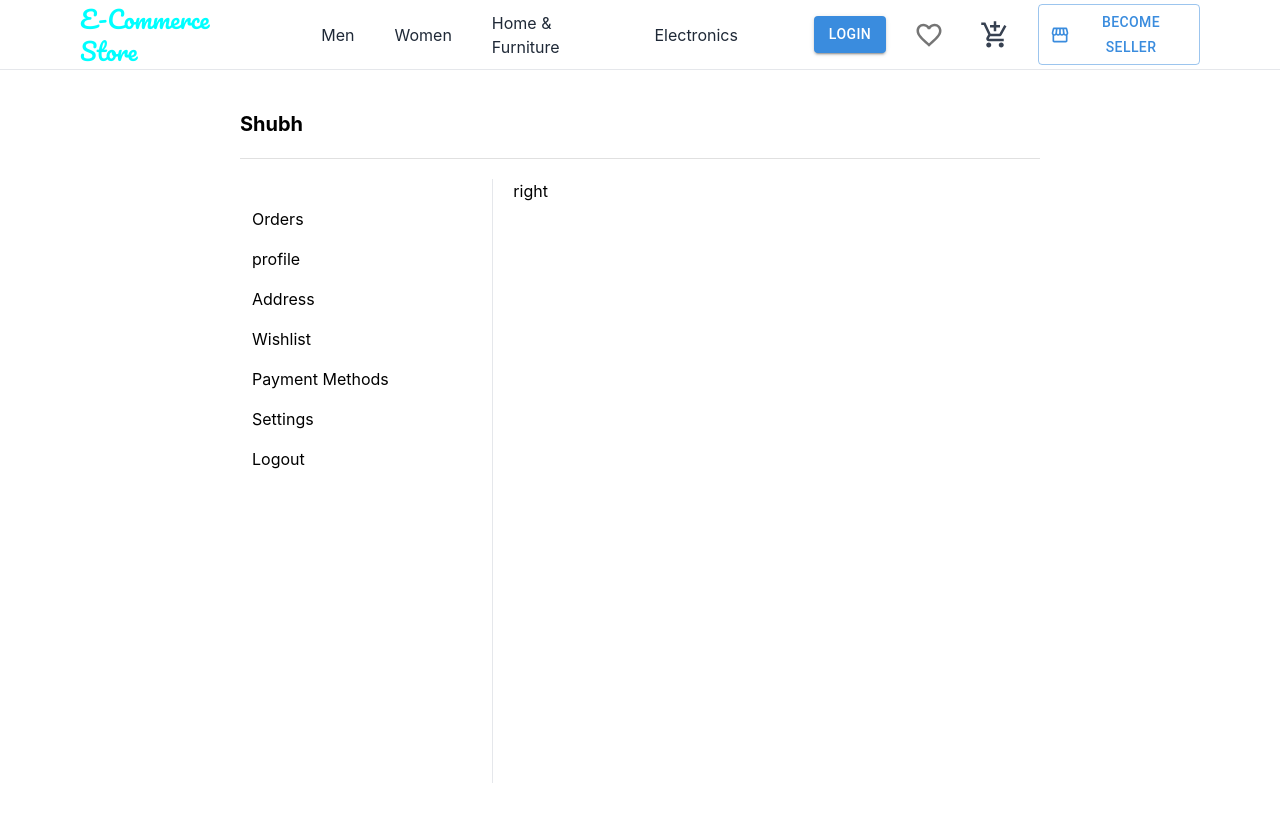
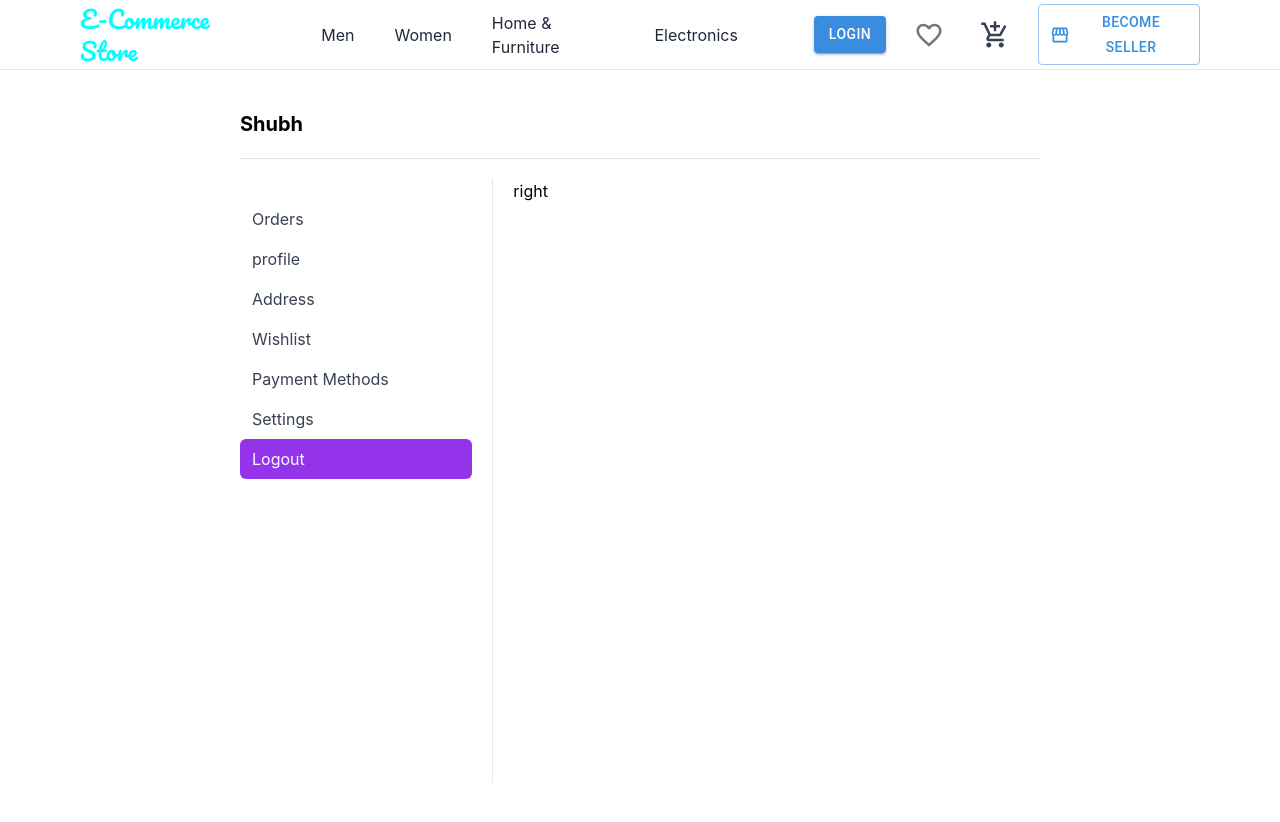
Before and after one commit to shubhcoding01/ecomproject, a React (Create React App) app: page /account/logout in a window 1280 px wide. Shown: the top 822 px of the page. Built offline with nearby package versions, Linux system fonts and the light colour scheme; some icons are missing.

Commit message:
Update menu item styling to highlight active path in Account component

```diff
--- a/src/customer/pages/Account/Account.tsx
+++ b/src/customer/pages/Account/Account.tsx
@@ -28,7 +28,9 @@ const Account = () => {
             <section className='col-span-1 lg:border-r lg:pr-5 py-5 h-full'>
                 {menu.map((item) => (
                     <div onClick={() => handleClick(item)} key={item.name}
-                    className='py-2 px-3 hover:text-white rounded-md cursor-pointer hover:bg-purple-600'>
+                    className={`${item.path === location.pathname ? "bg-purple-600 text-white" : "text-gray-700"}
+                         py-2 px-3 hover:text-white rounded-md
+                        cursor-pointer hover:bg-purple-600`}>
                             <p>{item.name}</p>
                             </div>
                 ))}
```
